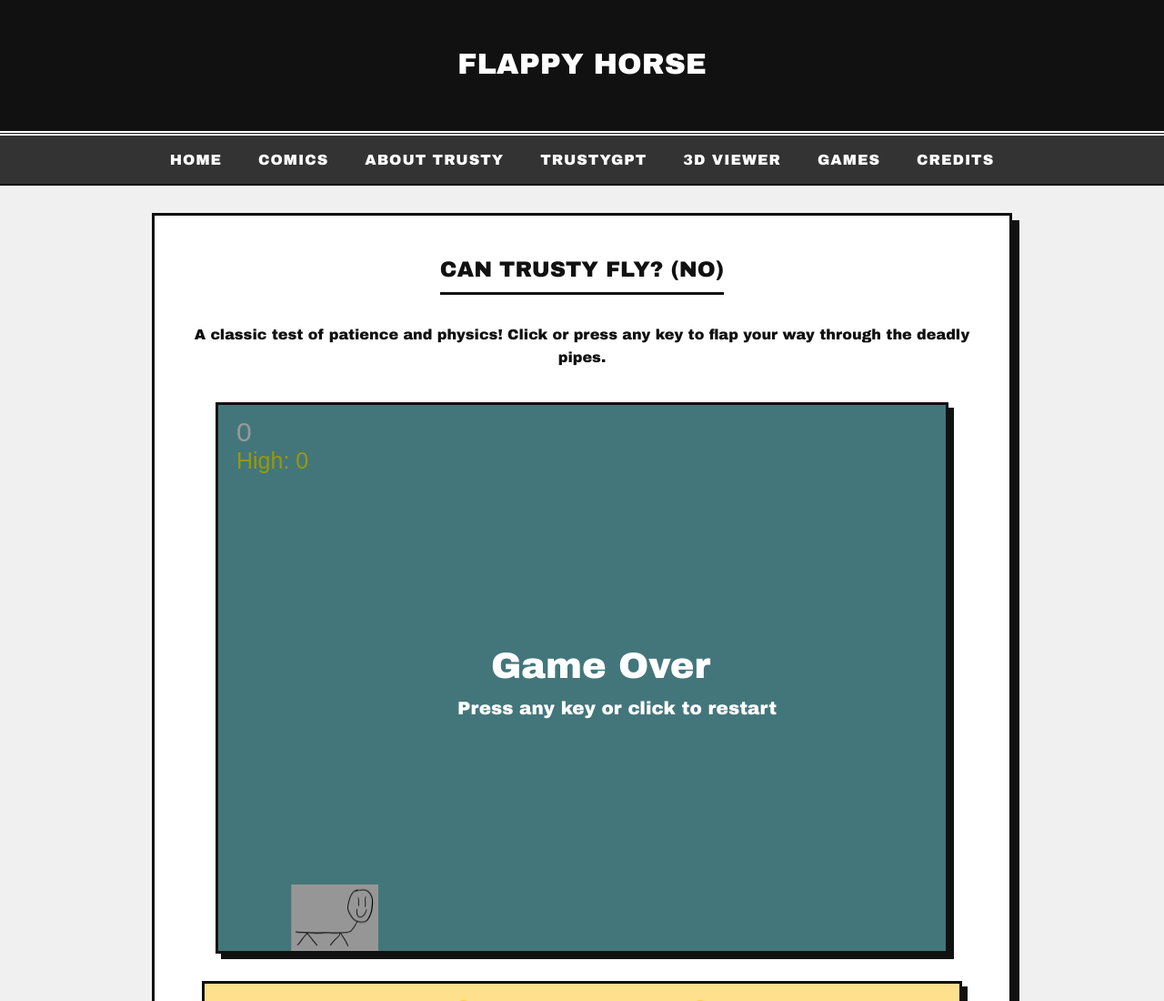
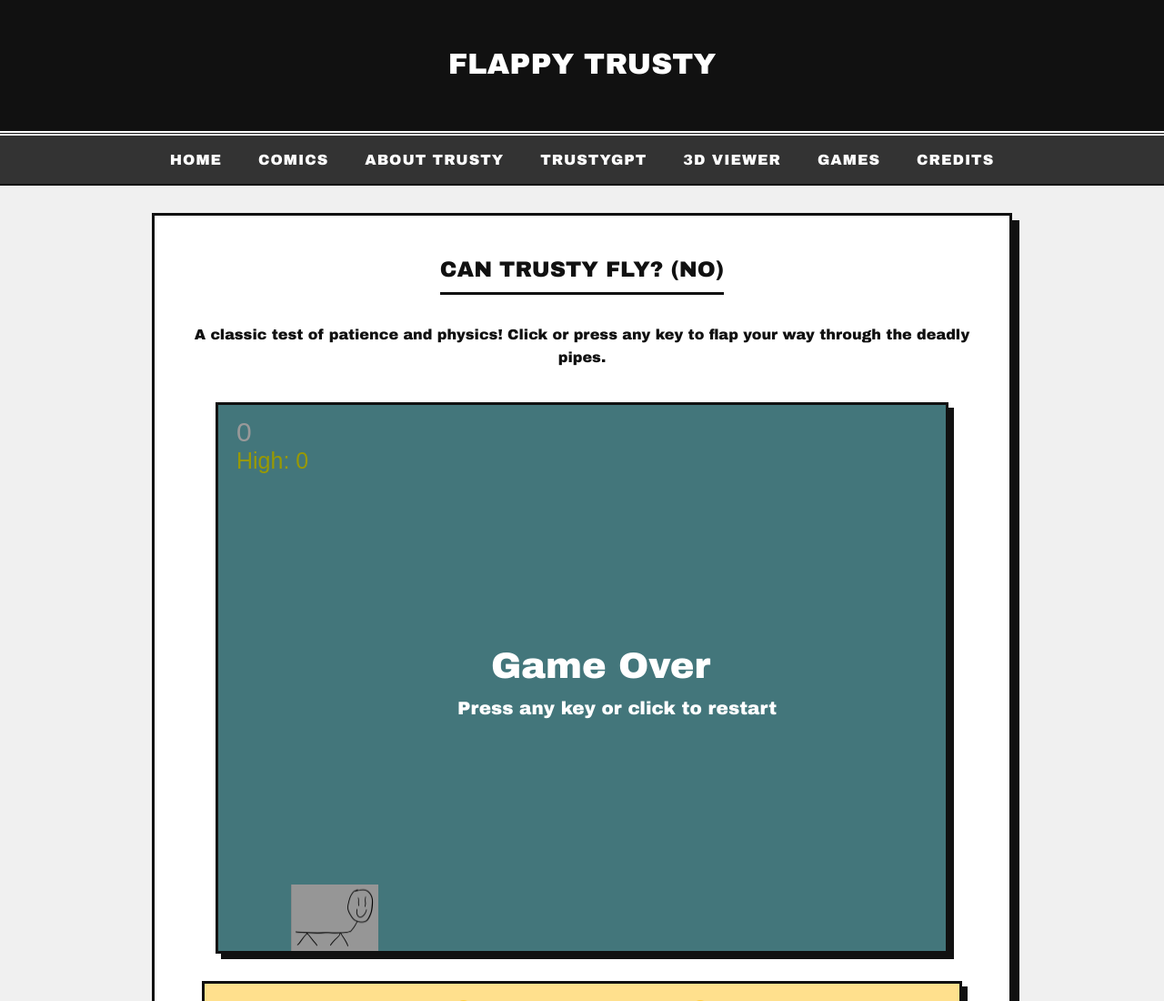
Before and after one commit to csprolesUNCC/TrustySite, a website: page games/flappy.html in a window 1280 px wide. Shown: the top 1100 px of the page at 91% size. Drawn offline with Linux system fonts and the light colour scheme; no server answers.

Commit message:
Fixed flappy trusty text

```diff
--- a/games/flappy.html
+++ b/games/flappy.html
@@ -75,7 +75,7 @@
 
 <body>
     <header>
-        <h1>Flappy Horse</h1>
+        <h1>Flappy Trusty</h1>
     </header>
 
     <nav>
```
